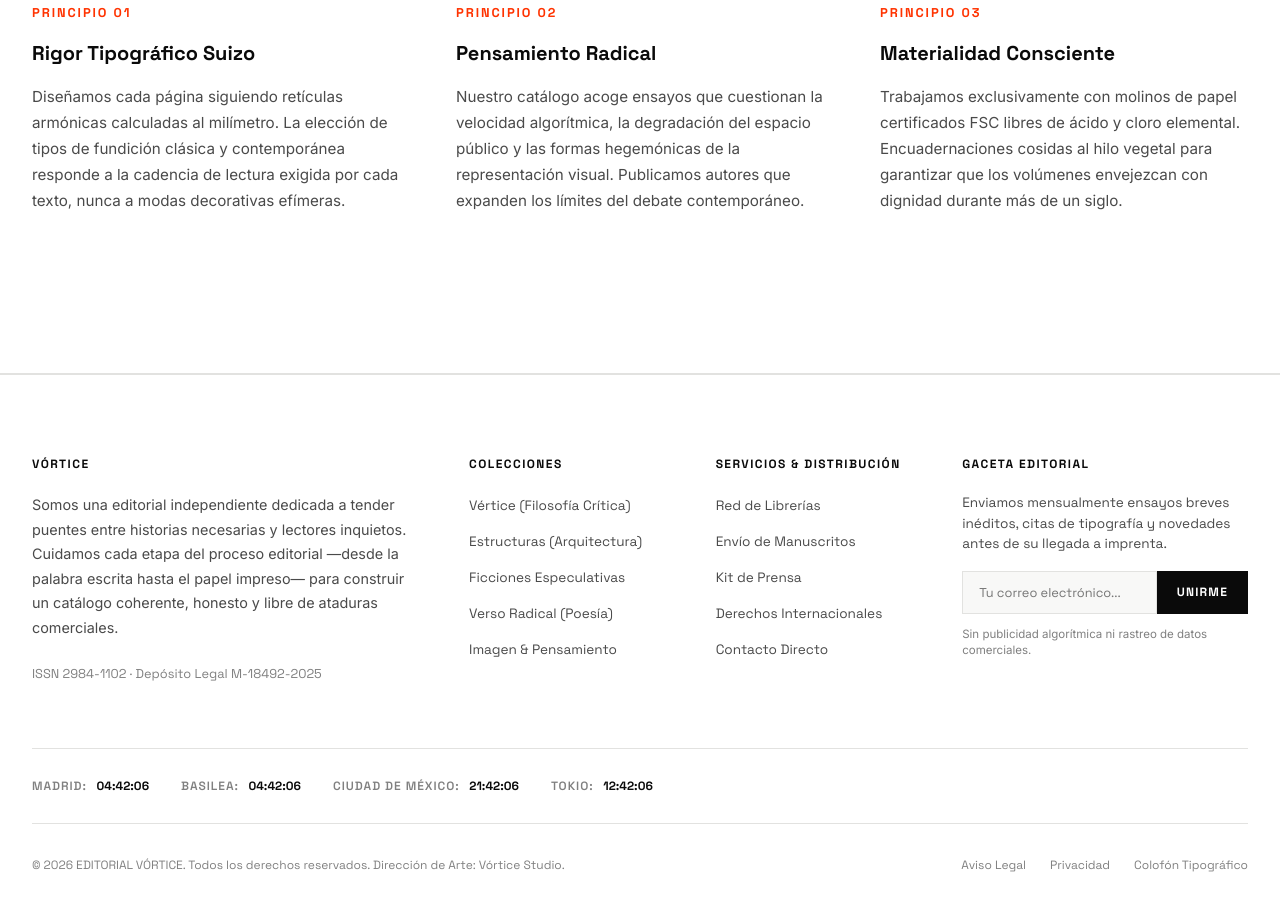
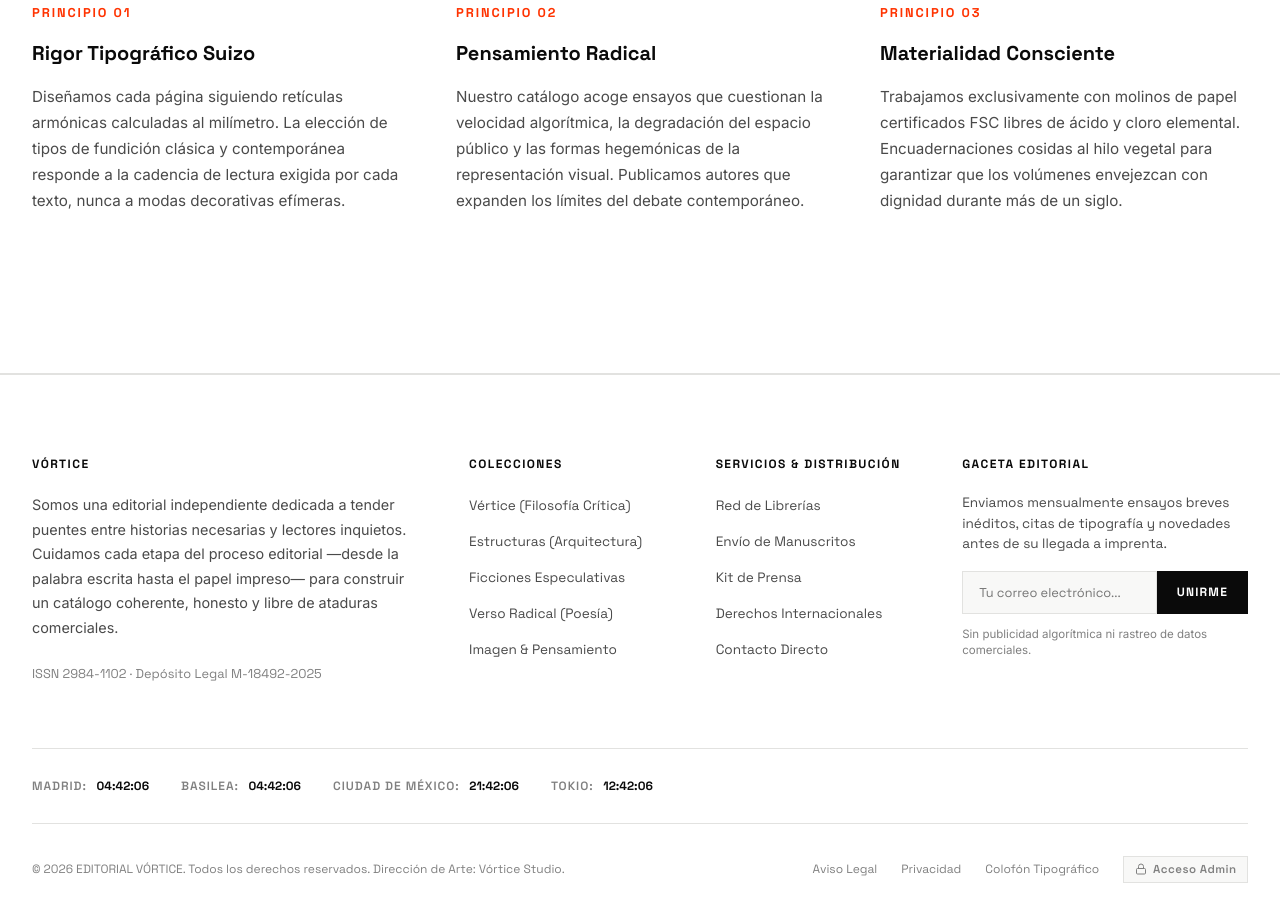
Before and after one commit to vorticetop/VORTICE-Editorial, a plain HTML site: page index.html in a window 1280 px wide. Shown: the part 4199-5114 px from the top of the page. Drawn offline with Linux system fonts and the light colour scheme.

Commit message:
deploy: sincronizacion con vercel

```diff
--- a/css/styles.css
+++ b/css/styles.css
@@ -2349,12 +2349,21 @@ img.brand-logo-img {
   text-decoration: none;
   display: inline-flex;
   align-items: center;
-  font-weight: 500;
-  transition: color var(--transition-fast);
+  gap: 0.4rem;
+  font-family: var(--font-heading);
+  font-size: 0.72rem;
+  font-weight: 600;
+  letter-spacing: 0.04em;
+  padding: 0.25rem 0.65rem;
+  border: 1px solid var(--border-color);
+  background-color: var(--bg-secondary);
+  transition: all var(--transition-fast);
 }
 
 .footer-admin-link:hover {
-  color: var(--accent-vermilion);
+  color: var(--bg-primary);
+  background-color: var(--text-primary);
+  border-color: var(--text-primary);
 }
 
 /* ==========================================================================
--- a/index.html
+++ b/index.html
@@ -399,6 +399,13 @@
           <a href="javascript:void(0)" onclick="showToast('Política de Privacidad y Cookies estricta')">Privacidad</a>
           <a href="javascript:void(0)"
             onclick="showToast('Tipografías: Neue Haas Grotesk, Space Grotesk, Newsreader')">Colofón Tipográfico</a>
+          <a href="admin.html" class="footer-admin-link" id="footer-admin-btn" title="Consola de Administración Editorial (Ctrl+Shift+A)">
+            <svg width="12" height="12" viewBox="0 0 24 24" fill="none" stroke="currentColor" stroke-width="2">
+              <rect x="3" y="11" width="18" height="11" rx="2" ry="2"></rect>
+              <path d="M7 11V7a5 5 0 0 1 10 0v4"></path>
+            </svg>
+            <span>Acceso Admin</span>
+          </a>
         </div>
       </div>
     </div>
```
